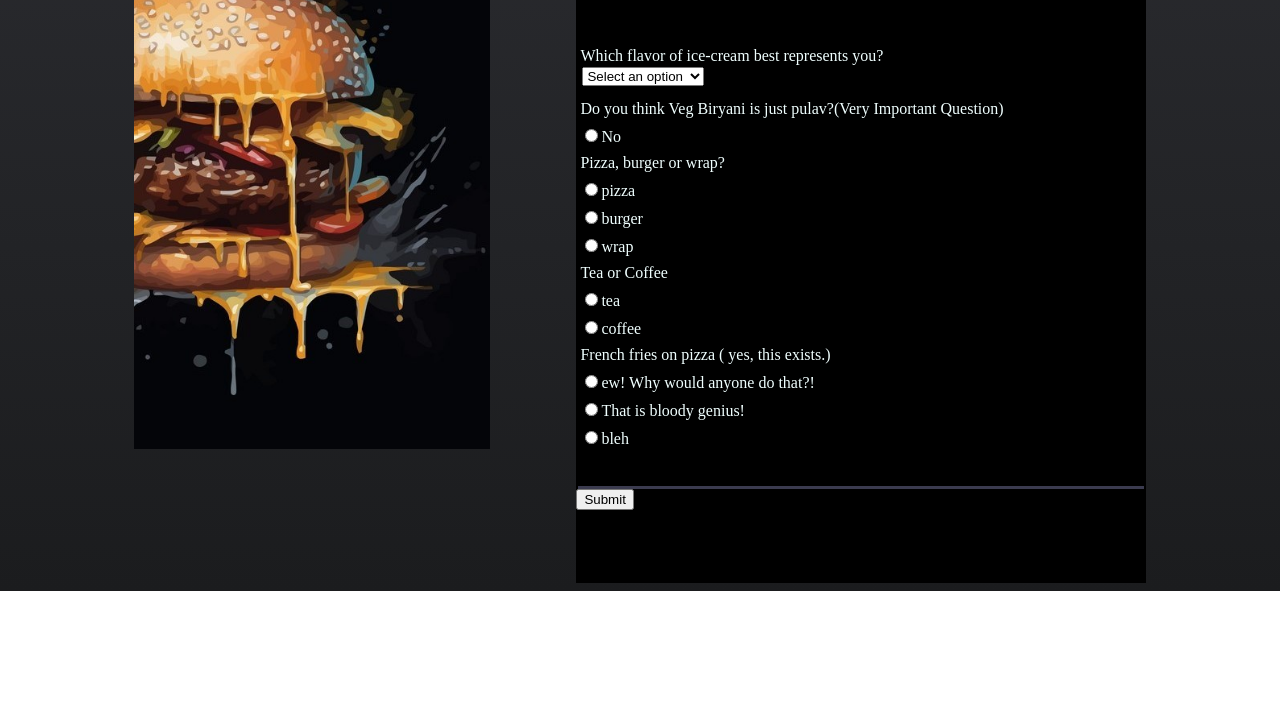
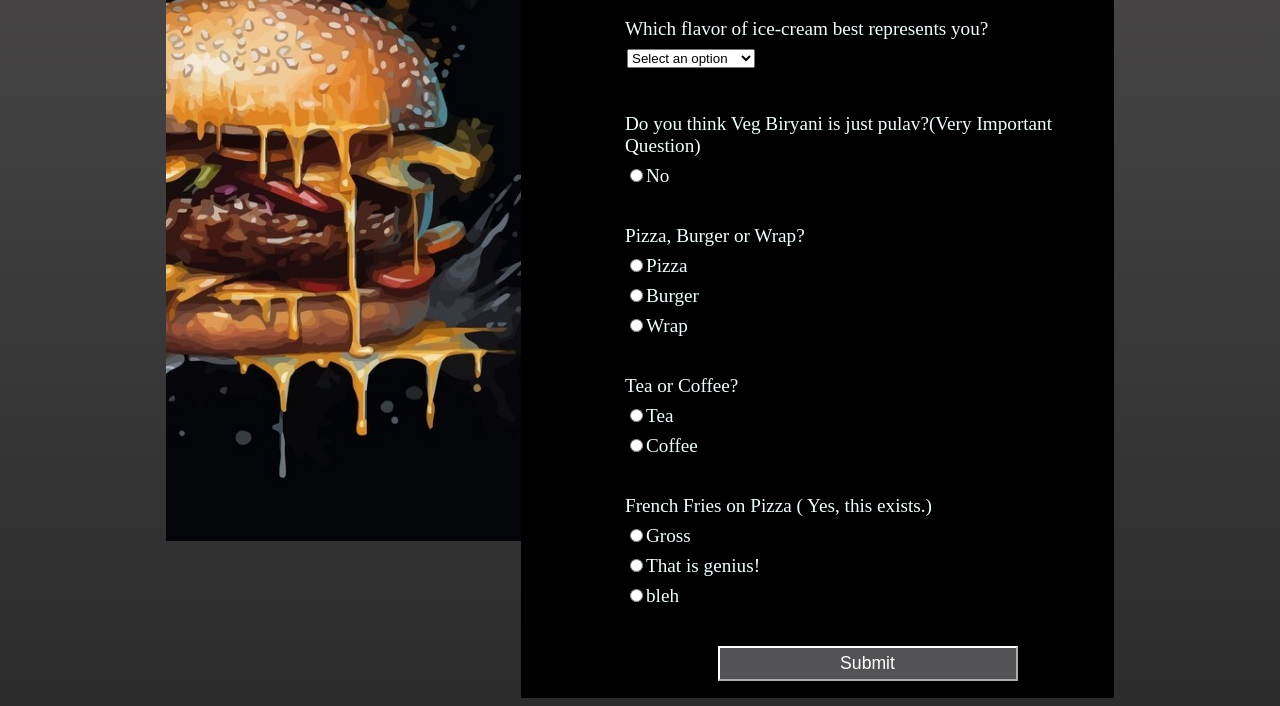
Before and after one commit to AnanyaJindal1145/SurveyFormFood, a plain HTML site: page index.html in a window 1280 px wide. Shown: the part 96-802 px from the top of the page. Drawn offline with Linux system fonts and the light colour scheme.

Commit message:
more changes

```diff
--- a/index.html
+++ b/index.html
@@ -14,71 +14,59 @@
     <h1 id="title">Survey Form</h1>
     <!--<hr>-->
     <form id="survey-form">
-      <!--<fieldset>
-      <label id="name-label" for="name">Name  : <input type="text" id="name" placeholder="Enter your name" required></label>
-      <label id="email-label" for="email">Email  : <input type="email" id="email" placeholder="Enter your email id" required></label>
-      <label id="number-label" for="number">Age&emsp;: <input max="120" min="18" type="number" id="number" placeholder="Enter your age"></label>
-      </fieldset>
-      <hr>-->
-      <fieldset>
-        <label for="dropdown">Which flavor of ice-cream best represents you?
+        <fieldset><label for="dropdown">Which flavor of ice-cream best represents you?
          <label><select id="dropdown">
             <option>Select an option</option>
-            <option>vanilla</option>
-            <option>strawberry</option>
-            <option>salted-caramel</option>
-            <option>cookies n' cream</option>
-            <option>bubble gum</option>
+            <option>Vanilla</option>
+            <option>Strawberry</option>
+            <option>Salted-Caramel</option>
+            <option>Cookies n' Cream</option>
+            <option>Bubble Gum</option>
           </select>
-        </label></label>
-        <label>
+        </label></label></fieldset>
+        <fieldset><label>
           Do you think Veg Biryani is just pulav?(Very Important Question)
         </label>
         <label for="BiryaniIsLove">
         <input type="radio" name="biryani" id="no" value="no" required>No
-        </label>
+        </label></fieldset>
 
-        <label>
-          Pizza, burger or wrap?
+        <fieldset><label>
+          Pizza, Burger or Wrap?
         </label>
         <label for="pizza">
-        <input type="radio" name="food" id="pizza" value="pizza">pizza
+        <input type="radio" name="food" id="pizza" value="pizza">Pizza
         </label>
         <label for="burger">
-        <input type="radio" name="food" id="burger" value="burger">burger
+        <input type="radio" name="food" id="burger" value="burger">Burger
         </label>
         <label for="wrap">
-          <input type="radio" name="food" id="wrap" value="wrap">wrap
-          </label>
+          <input type="radio" name="food" id="wrap" value="wrap">Wrap
+          </label></fieldset>
 
-          <label>
-          Tea or Coffee
+          <fieldset><label>
+          Tea or Coffee?
           </label>
           <label for="tea">
-          <input type="radio" name="beverage" id="tea" value="tea">tea
+          <input type="radio" name="beverage" id="tea" value="tea">Tea
           </label>
           <label for="coffee">
-          <input type="radio" name="beverage" id="coffee" value="coffee">coffee
-          </label>
+          <input type="radio" name="beverage" id="coffee" value="coffee">Coffee
+          </label></fieldset>
 
-        <label>
-        French fries on pizza ( yes, this exists.)
+        <fieldset><label>
+        French Fries on Pizza ( Yes, this exists.)
         </label>
-        <label for="ew">
-        <input type="radio" name="lifechoices" id="ew" value="ew">ew! Why would anyone do that?!
+        <label for="gross">
+        <input type="radio" name="lifechoices" id="gross" value="gross">Gross
         </label>
         <label for="Bloody genius!!">
-        <input type="radio" name="lifechoices" id="Bloody genius!!" value="Bloody genius!!">That is bloody genius!
+        <input type="radio" name="lifechoices" id="Bloody genius!!" value="Bloody genius!!">That is genius!
         </label>
         <label for="bleh">
           <input type="radio" name="lifechoices" id="bleh" value="bleh">bleh
-          </label>
-        <!--<label>Your thoughts about pineapple on pizza: </label>
-        <label>
-          <textarea cols="20" rows="3" placeholder=""></textarea>
-        </label>-->
+          </label></fieldset>
 
-      </fieldset>
       <input type="submit" id="submit">
 
 
--- a/styles.css
+++ b/styles.css
@@ -1,7 +1,8 @@
 body{
-    background-image: linear-gradient(180deg,rgb(41, 42, 46),rgb(27, 28, 30)/*,rgb(0, 0, 0)*/);
+    background-image: linear-gradient(180deg,rgb(73, 71, 71),rgb(44, 44, 44));
     background-repeat: no-repeat;
 }
+
 h1{
     margin: 1em auto;
   text-align: center;
@@ -11,10 +12,9 @@ img{
 }
 .flex-parent {
     display: flex;
-    width:80%;
+    width: 75%;
     height:70%;
     margin: auto;
-
 }
 
 .right{
@@ -22,11 +22,16 @@ img{
     color: azure;
     width:100%;
     margin: none;
+    padding-bottom: 0%;
+    padding-left: 100px;
 }
 
 .left{
     margin: none;
+    width: 355px;
+    text-align: right;
 }
+
 hr{
     display:block;
 }
@@ -36,24 +41,23 @@ label{
     padding-top:2px;
     padding-right:2px;
     padding-bottom:6px;
+    font-size: larger;
 }
 fieldset{
     border: none;
-    padding: 2rem 0;
-    border-bottom: 3px solid #3b3b4f;
+    padding: 15px 0;
+    border-bottom: 0px solid rgb(0,0,0);
 }
 textarea{
     width:100%;
     max-width: 400px;
 }
-/*h1{
+h1{
     text-align: center;
-    color:rgb(137, 55, 23);
-    font-family:cursive;
     padding-bottom:none;
     padding-top: 20px;
     line-height:5px;
-}*/
+}
 p{
     text-align: center;
     padding-bottom: 3px;
@@ -63,6 +67,18 @@ hr{
     height: 2px;
     background-color: rgb(137, 55, 23);
 }
-input[type='number']{
-    width: 163px;
+input[type="radio"]{
+    display: inline;
 }
+
+input[type="submit"] {
+    display: block;
+    width: 60%;
+    margin: 1em auto;
+    height: 2em;
+    font-size: 1.1rem;
+    background-color: #535355;
+    border-color: white;
+    min-width: 300px;
+    color: white;
+  }
```
